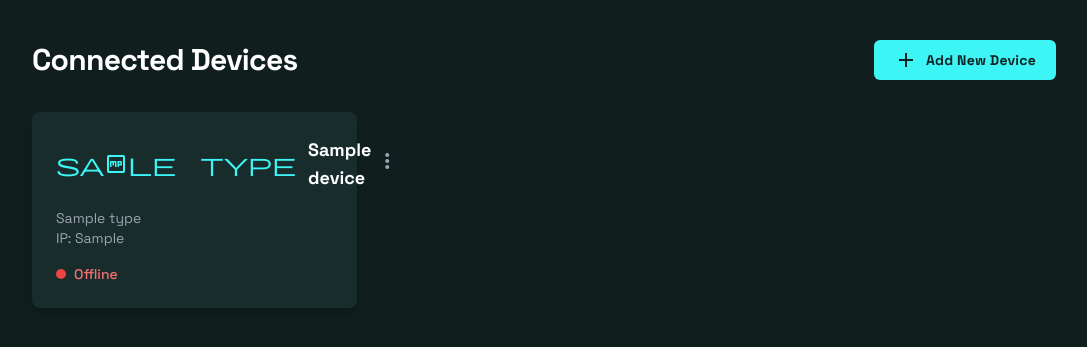
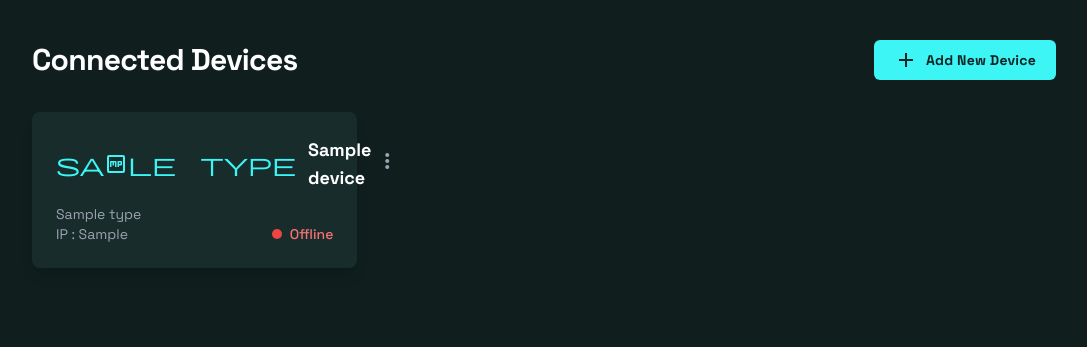
Before and after one commit to arman29-dev/N.I.X, a Python web app: template templates/dashboard.html in a window 1280 px wide. Shown: the part 73-420 px from the top of the page, without its empty margins (96-1183 px from the left). Run offline with Jinja, Linux system fonts and the light colour scheme; the template is opened without the code that fills it: most values are stand-ins (such as "Sample title", 1, 10 or a date in 2020); some libraries are stand-ins or nearby versions.

Commit message:
🔧 device IP & Status alignment

```diff
--- a/templates/dashboard.html
+++ b/templates/dashboard.html
@@ -76,11 +76,10 @@
                                         <a class="menu-item block px-4 py-2 text-sm text-red-400 hover:bg-red-800/20 rounded-md" href="#">Delete</a>
                                     </div>
                                 </div>
-                                <div class="mt-4 flex-1">
+                                <div class="mt-3 flex-1">
                                     <p class="text-sm text-gray-400">{{ device.type }}</p>
-                                    <p class="text-sm text-gray-400">IP: {{ device.ip }}</p>
-                                </div>
-                                <div class="mt-4 flex items-center justify-between">
+                                    <div class="flex items-center justify-between">
+                                        <p class="text-sm text-gray-400">IP : {{ device.ip }}</p>
                                         <div class="flex items-center gap-2">
                                             {% if device.is_active %}
                                             <div class="size-2.5 rounded-full bg-green-500"></div>
@@ -89,6 +88,7 @@
                                             <div class="size-2.5 rounded-full bg-red-500"></div>
                                             <p class="text-sm font-medium text-red-400">Offline</p>
                                             {% endif %}
+                                        </div>
                                     </div>
                                 </div>
                             </div>
```
Lines whose indentation alone changed are shown as unchanged.
